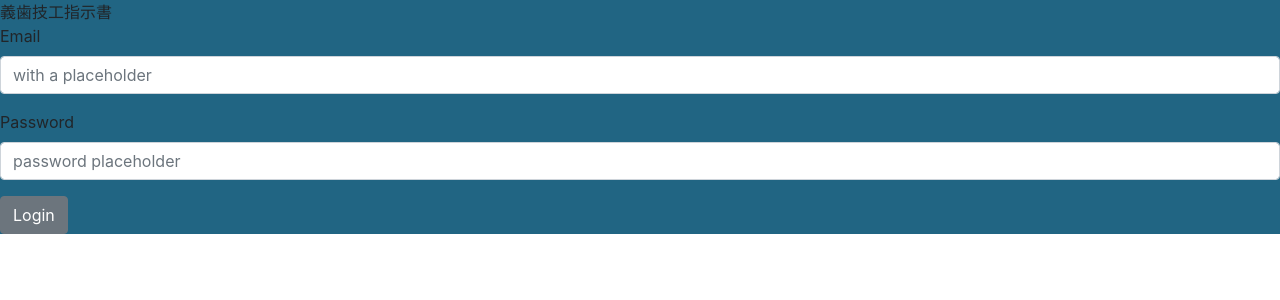
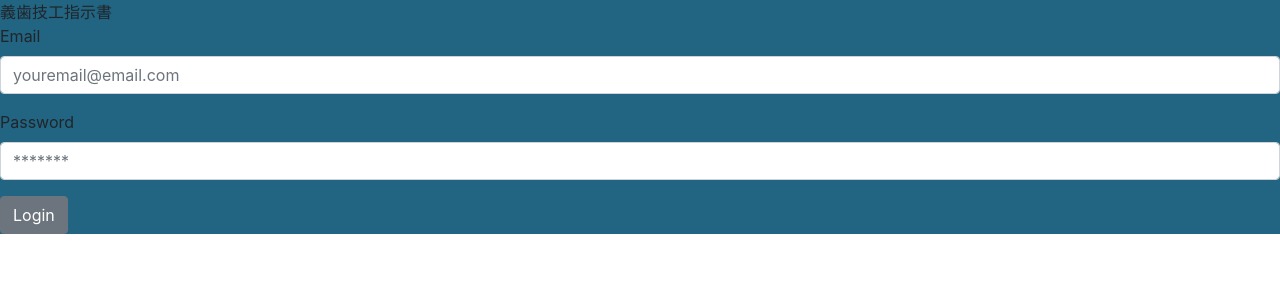
Before and after one commit to JustinTheeDude/dentist-app, a React (Create React App) app: page /login in a window 1280 px wide. Shown: the top 300 px of the page. Built offline with nearby package versions, Linux system fonts and the light colour scheme; no server answers.

Commit message:
changed place holder

```diff
--- a/src/Components/Login.js
+++ b/src/Components/Login.js
@@ -9,11 +9,11 @@ class Login extends Component {
             <Form>
             <FormGroup>
                 <Label for="exampleEmail">Email</Label>
-                <Input type="email" name="email" id="exampleEmail" placeholder="with a placeholder" />
+                <Input type="email" name="email" id="exampleEmail" placeholder="youremail@email.com" />
                 </FormGroup>
                 <FormGroup>
                 <Label for="examplePassword">Password</Label>
-                <Input type="password" name="password" id="examplePassword" placeholder="password placeholder" />
+                <Input type="password" name="password" id="examplePassword" placeholder="*******" />
             </FormGroup>
             <Button>Login</Button>
             </Form>
```
